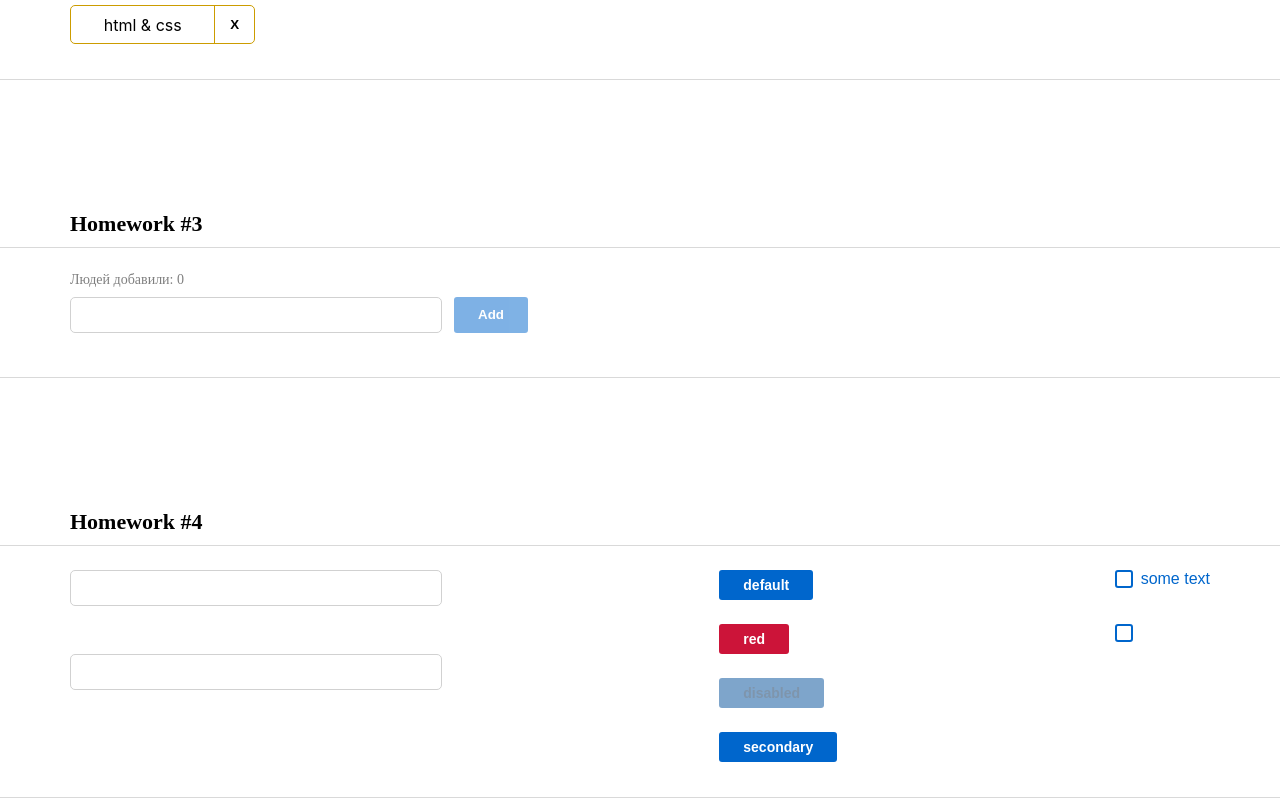
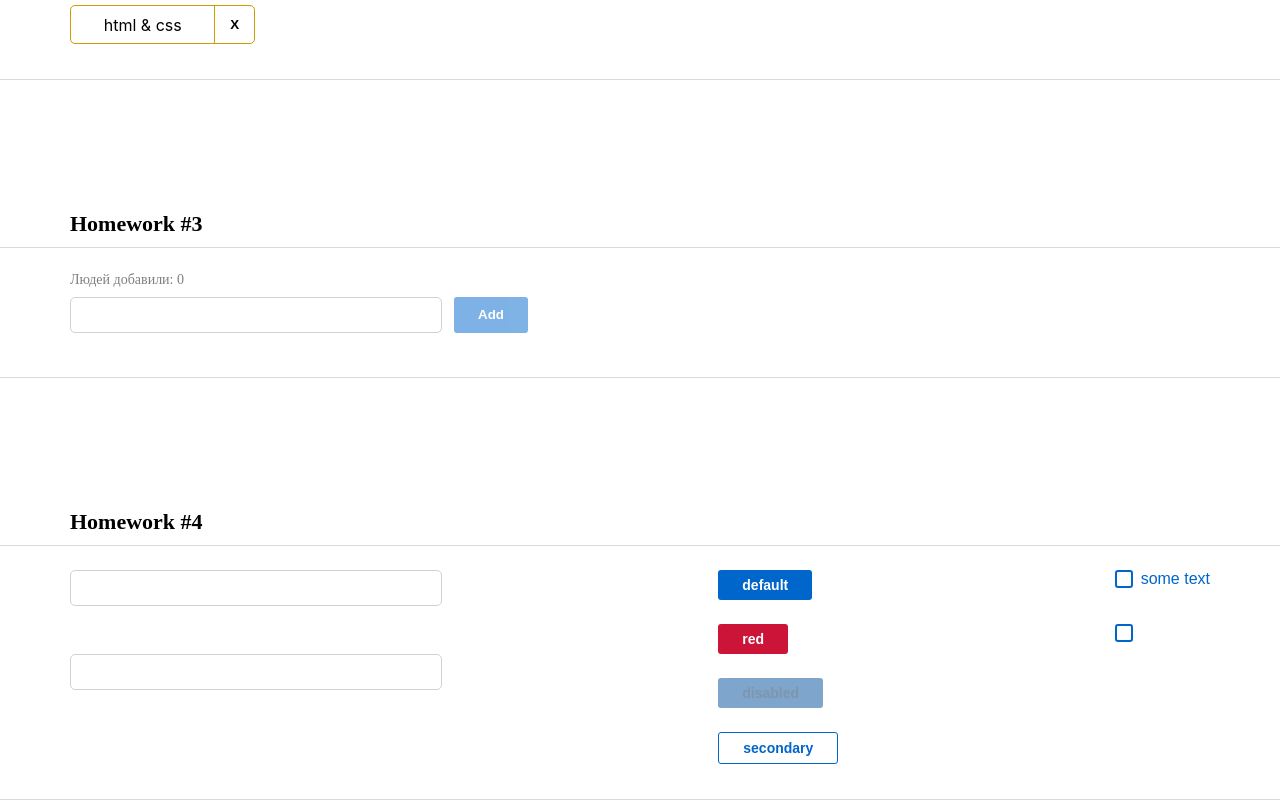
Before and after one commit to proffery/HomeWork, a React (Create React App) app: page / in a window 1280 px wide. Shown: the part 834-1634 px from the top of the page. Built offline with nearby package versions, Linux system fonts and the light colour scheme.

Commit message:
hw4 error correction

```diff
--- a/src/s2-homeworks/hw04/common/c2-SuperButton/SuperButton.tsx
+++ b/src/s2-homeworks/hw04/common/c2-SuperButton/SuperButton.tsx
@@ -20,7 +20,8 @@ const SuperButton: React.FC<SuperButtonPropsType> = (
     const finalClassName = s.button
         + (disabled ? ' ' + s.disabled :
             xType === 'red' ? ' ' + s.red :
-                ' ' + s.default)
+                xType === 'secondary' ? ' ' + s.secondary :
+                    ' ' + s.default)
         + (className ? ' ' + className : '') // задачка на смешивание классов
 
     return (
```
